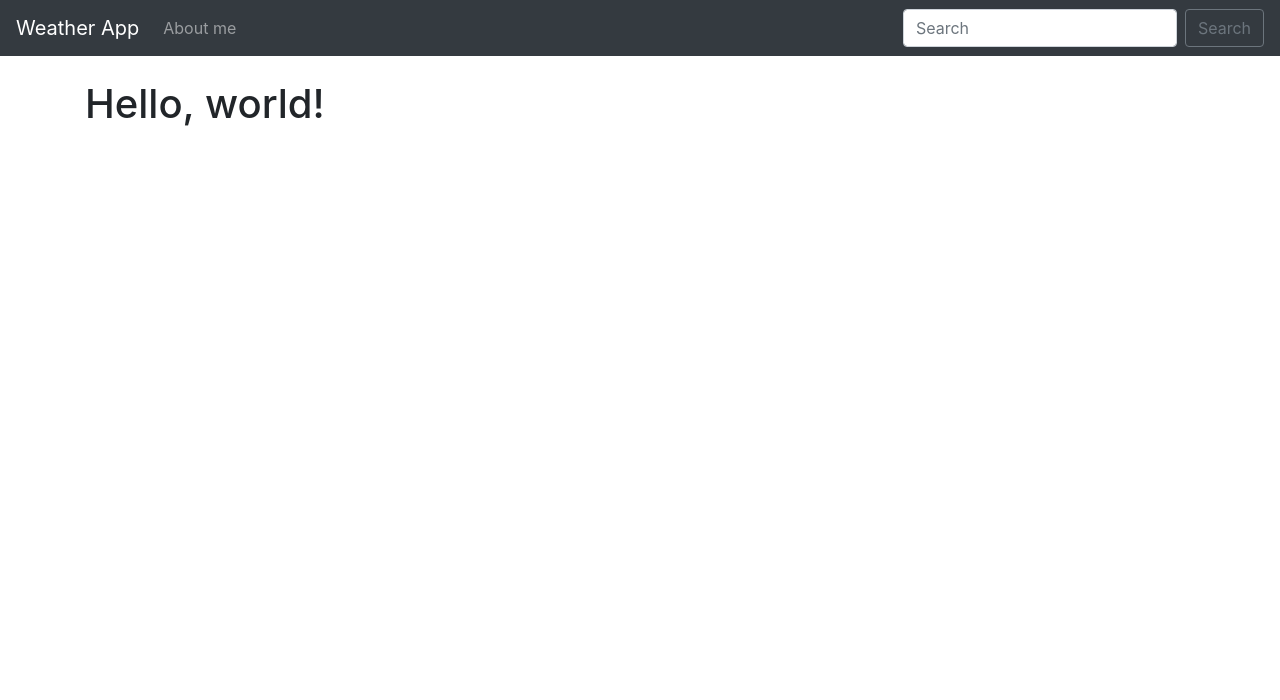
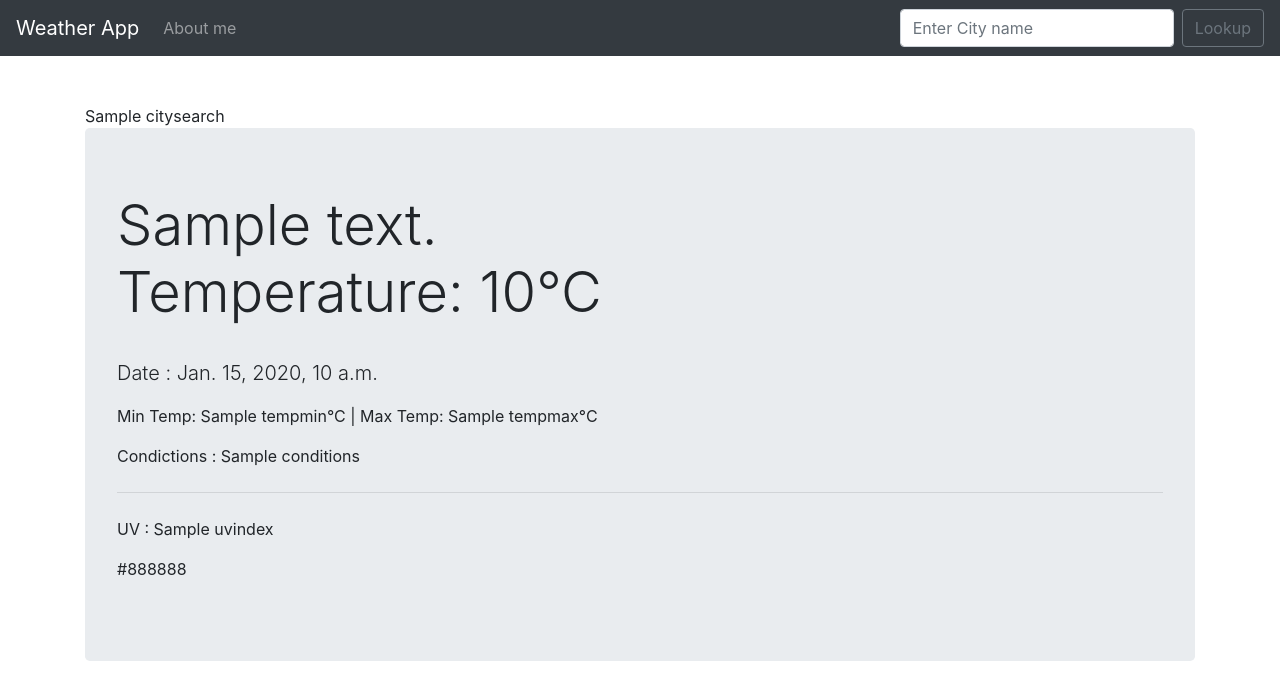
Before and after one commit to AliKhallaghi/djangoWeather, a Django app: template WeatherLookup/templates/index.html in a window 1280 px wide. Shown: the top 700 px of the page. Run offline with Django 3.2, Linux system fonts and the light colour scheme; the template is opened without the code that fills it: most values are stand-ins (such as "Sample title", 1, 10 or a date in 2020).

Commit message:
completed main code

```diff
--- a/WeatherLookup/templates/base.html
+++ b/WeatherLookup/templates/base.html
@@ -9,6 +9,13 @@
     <link rel="stylesheet" href="https://cdn.jsdelivr.net/npm/bootstrap@4.4.1/dist/css/bootstrap.min.css" integrity="sha384-Vkoo8x4CGsO3+Hhxv8T/Q5PaXtkKtu6ug5TOeNV6gBiFeWPGFN9MuhOf23Q9Ifjh" crossorigin="anonymous">
 
     <title>Hello, world!</title>
+    <style>
+      .low {background-color: #299501;}
+      .moderate {background-color: #F7E401;}
+      .high {background-color: #F95901;}
+      .veryhigh {background-color: #D90011;}
+      .extreme {background-color: #6C49CB;}
+    </style>
   </head>
   <body>
 
@@ -25,9 +32,10 @@
       </li>
 
     </ul>
-    <form class="form-inline my-2 my-lg-0">
-      <input class="form-control mr-sm-2" type="search" placeholder="Search" aria-label="Search">
-      <button class="btn btn-outline-secondary my-2 my-sm-0" type="submit">Search</button>
+    <form action="{% url 'index' %}" class="form-inline my-2 my-lg-0" method="POST">
+    {% csrf_token %}
+    <input class="form-control mr-sm-2" type="search" name="citysearch" placeholder="Enter City name" aria-label="Search">
+    <button class="btn btn-outline-secondary my-2 my-sm-0" type="submit">Lookup</button>
     </form>
   </div>
 </nav>
--- a/WeatherLookup/templates/index.html
+++ b/WeatherLookup/templates/index.html
@@ -1,5 +1,31 @@
 {% extends 'base.html' %}
 
 {% block content %}
-<h1>Hello, world!</h1>
+
+<br/>
+
+{% if citysearch %}
+	{{ citysearch }}
+{% endif %}
+
+{% if api %}
+	{% if api == "Error"%}
+		Error, please try again.
+	{% else %}
+	<div class="jumbotron {{color_pick}}">
+	  <h1 class="display-4">{{api.resolvedAddress}} <br/>Temperature: {{api.days.0.temp}}°C</h1> <br/>
+	  <p class="lead">Date : {{api.days.0.datetime}}</p>
+	  <p>Min Temp: {{api.days.0.tempmin}}°C | Max Temp: {{api.days.0.tempmax}}°C</p>
+	  <p>Condictions : {{api.days.0.conditions}}</p>
+	  <hr class="my-4">
+	  <p>UV : {{api.days.0.uvindex}}</p>
+
+	  <p>{{ color_description }}</p>
+
+	</div>
+	{% endif %}
+
+{% endif %}
+
+
 {% endblock %}
```
Also changed, not shown: WeatherLookup/views.py (+63 -1 lines).
